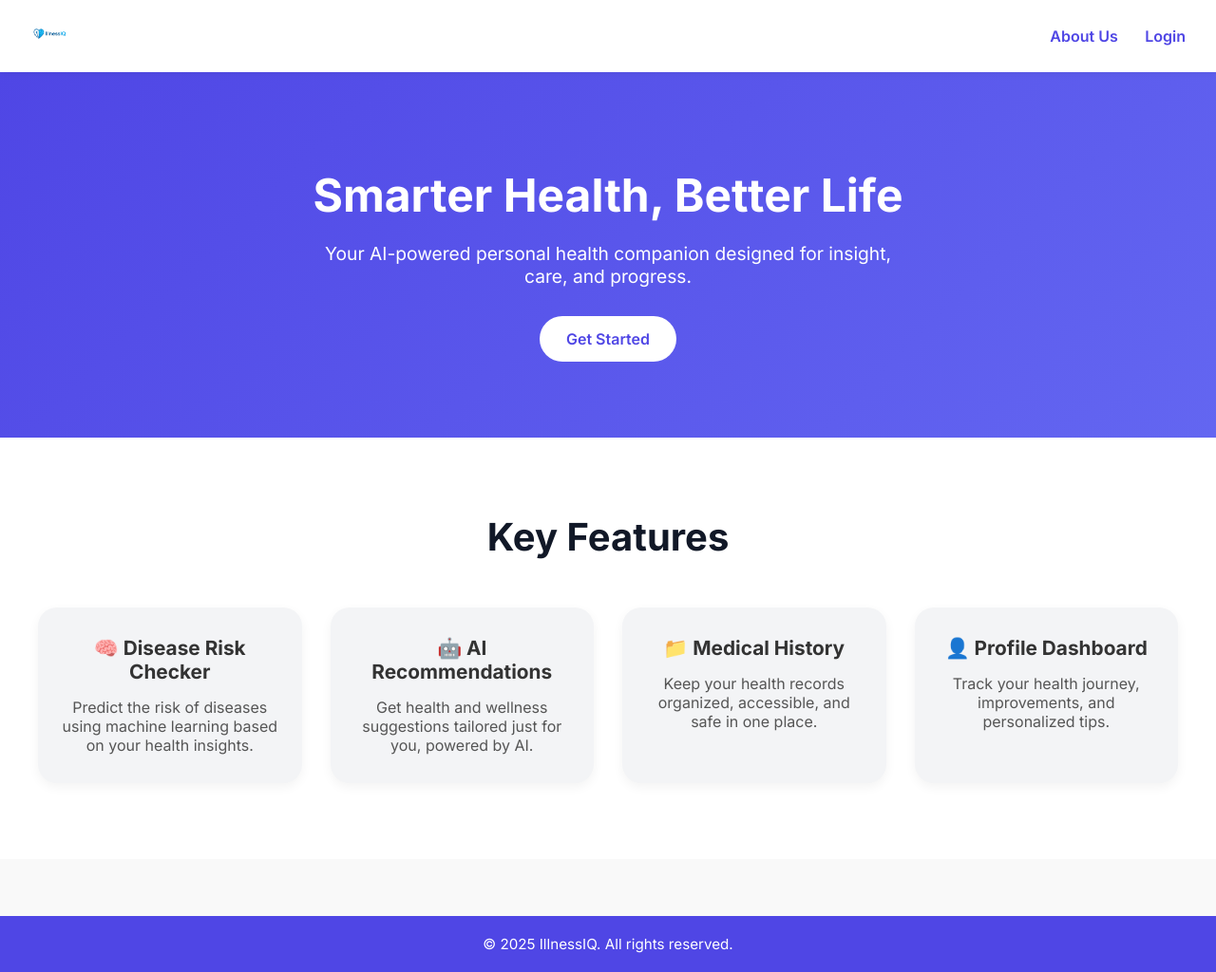
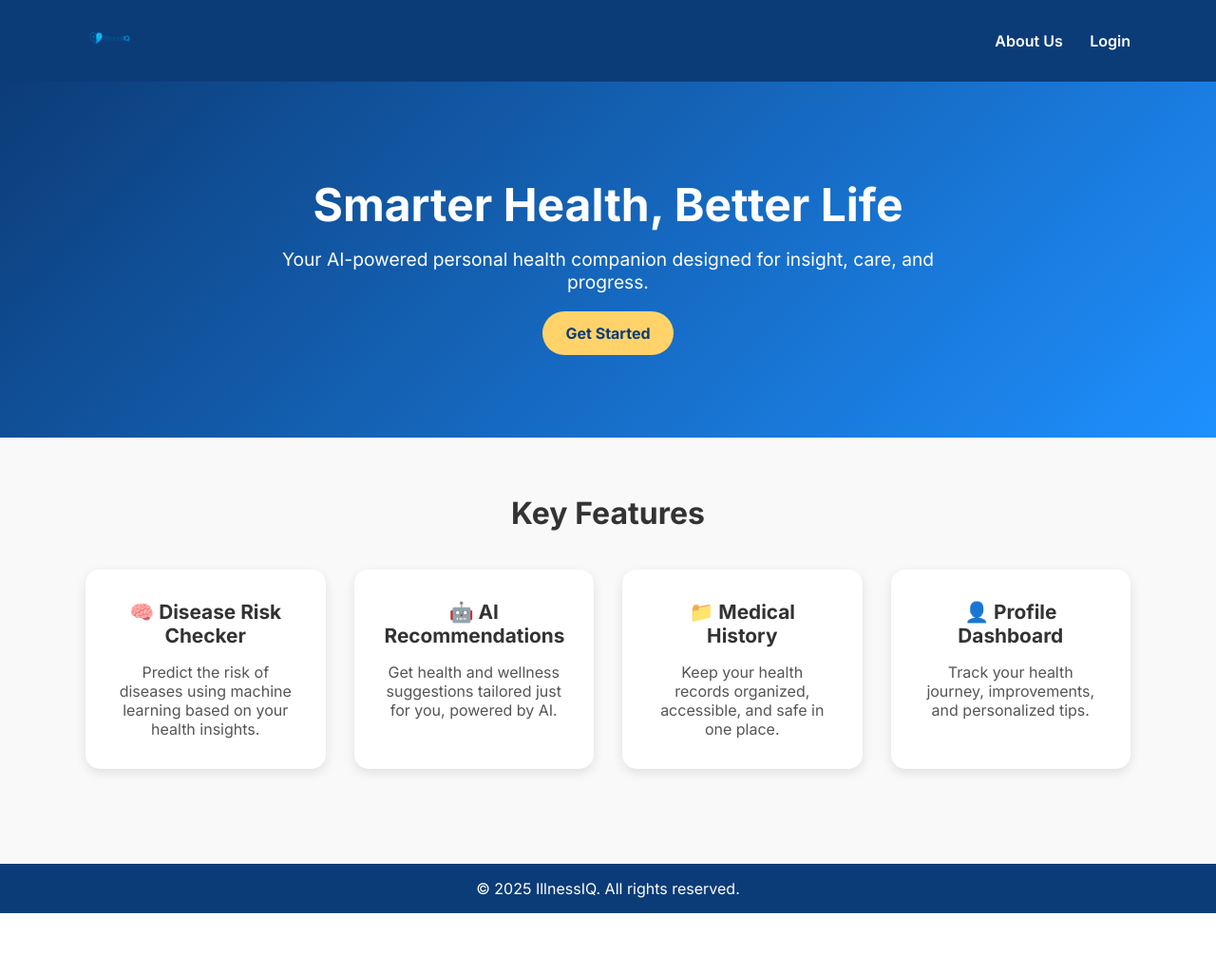
Before and after one commit to prasai-ap/IllnessIQ-minorproject-II, a Django app: page / in a window 1280 px wide. Shown: the whole page at 95% size. After the commit the page ends 962 px from the top, so only its background shows below. Run offline with Django 5.2, Linux system fonts and the light colour scheme.

Commit message:
changed syle of index page

```diff
--- a/illnessiq_app/static/css/indexstyle.css
+++ b/illnessiq_app/static/css/indexstyle.css
@@ -1,123 +1,116 @@
-/* Font and Reset */
 * {
   margin: 0;
   padding: 0;
   box-sizing: border-box;
-  font-family: 'Inter', sans-serif;
 }
 
 body {
+  font-family: 'Inter', sans-serif;
   background-color: #f9f9f9;
   color: #333;
 }
 
 /* Navbar */
 .navbar {
-  background-color: #fff;
-  padding: 1rem 2rem;
-  box-shadow: 0 2px 8px rgba(0,0,0,0.05);
-  position: sticky;
-  top: 0;
-  z-index: 999;
+  background-color: #0c3c78;
+  padding: 1rem 0;
 }
 
 .navbar .container {
+  max-width: 1100px;
+  margin: auto;
   display: flex;
   justify-content: space-between;
   align-items: center;
 }
 
 .logo img {
-  height: 40px;
+  height: 50px;
 }
 
 .nav-links a {
+  color: white;
+  text-decoration: none;
   margin-left: 1.5rem;
-  text-decoration: none;
   font-weight: 600;
-  color: #4f46e5;
   transition: color 0.3s ease;
 }
 
 .nav-links a:hover {
-  color: #6366f1;
+  color: #ffd369;
 }
 
 /* Hero Section */
 .hero {
-  background: linear-gradient(135deg, #4f46e5, #6366f1);
+  background: linear-gradient(135deg, #0c3c78, #1e90ff);
   color: white;
+  padding: 100px 20px;
   text-align: center;
-  padding: 100px 20px 80px;
 }
 
 .hero h1 {
   font-size: 3rem;
-  font-weight: 700;
-  margin-bottom: 20px;
+  margin-bottom: 1rem;
 }
 
 .hero p {
   font-size: 1.2rem;
-  max-width: 600px;
-  margin: 0 auto 30px;
+  margin-bottom: 2rem;
+  max-width: 700px;
+  margin-left: auto;
+  margin-right: auto;
 }
 
 .cta-btn {
-  display: inline-block;
-  padding: 14px 28px;
-  background-color: #fff;
-  color: #4f46e5;
-  font-weight: 600;
+  background-color: #ffd369;
+  color: #0c3c78;
+  padding: 0.8rem 1.5rem;
   border-radius: 30px;
+  font-weight: bold;
   text-decoration: none;
-  transition: all 0.3s ease;
+  transition: background-color 0.3s ease;
 }
 
 .cta-btn:hover {
-  background-color: #e0e7ff;
-  transform: scale(1.05);
+  background-color: #ffc947;
 }
 
 /* Features Section */
 .features {
-  background-color: #fff;
-  padding: 80px 20px;
+  padding: 60px 20px;
 }
 
 .section-title {
   text-align: center;
-  font-size: 2.5rem;
-  margin-bottom: 50px;
-  font-weight: 700;
-  color: #111827;
+  font-size: 2rem;
+  margin-bottom: 40px;
 }
 
 .cards {
   display: grid;
-  grid-template-columns: repeat(auto-fit, minmax(250px, 1fr));
+  grid-template-columns: repeat(auto-fit, minmax(240px, 1fr));
   gap: 30px;
-  max-width: 1200px;
-  margin: 0 auto;
+  max-width: 1100px;
+  margin: auto;
 }
 
 .card {
-  background: #f3f4f6;
-  padding: 30px 25px;
-  border-radius: 20px;
-  box-shadow: 0 4px 12px rgba(0,0,0,0.05);
+  background-color: white;
+  padding: 2rem;
+  border-radius: 15px;
+  box-shadow: 0 4px 12px rgba(0,0,0,0.1);
   text-align: center;
   transition: transform 0.3s ease, box-shadow 0.3s ease;
 }
 
 .card:hover {
   transform: translateY(-5px);
-  box-shadow: 0 8px 20px rgba(0,0,0,0.1);
+  box-shadow: 0 8px 20px rgba(0,0,0,0.15);
 }
 
 .card h3 {
+  margin-bottom: 1rem;
   font-size: 1.3rem;
-  margin-bottom: 15px;
 }
 
 .card p {
@@ -127,10 +120,9 @@ body {
 
 /* Footer */
 .footer {
-  background-color: #4f46e5;
-  color: #fff;
+  background-color: #0c3c78;
+  color: white;
   text-align: center;
-  padding: 20px;
-  font-size: 0.95rem;
-  margin-top: 60px;
+  padding: 1rem 0;
+  margin-top: 40px;
 }
```
Also changed, not shown: illnessiq_app/templates/index.html (line endings or trailing spaces).
